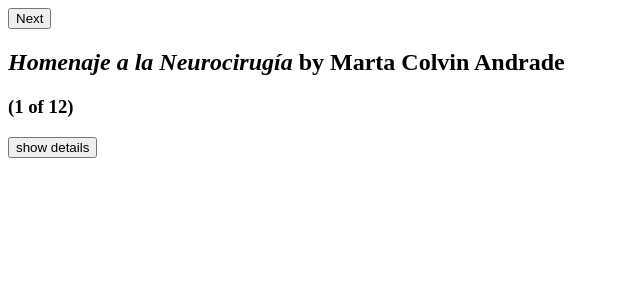
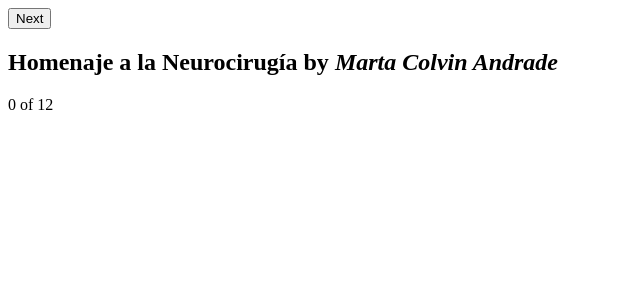
Before and after one commit to get-aakash/reactPlayground, a React (Vite) app: page / in a window 1280 px wide. Shown: the top 300 px of the page, without its empty margins (0-640 px from the left). Built offline with nearby package versions, Linux system fonts and the light colour scheme.

Commit message:
usestate and list

```diff
--- a/src/App.jsx
+++ b/src/App.jsx
@@ -1,33 +1,22 @@
-import { useState } from "react"
-import { sculptureList } from "./components/data"
+import React from 'react'
+import { useState } from 'react'
+import {sculptureList} from "./components/data";
 
+const App = () => {
+  const [index,setIndex] = useState(0)
+  let sculpture = sculptureList
 
-export default function Gallery(){
-  const [index,setIndex] = useState(0)
-  const [showMore, setShowMore] = useState(false)
-  const hasNext = index<sculptureList.length-1
+  function onButtonClick(){
+    setIndex(index+1)
 
-  function handleNextClick() {
-    if (hasNext) {
-      setIndex(index + 1);
-    } else {
-      setIndex(0);
-    }
   }
-  function handleMoreClick(){
-    setShowMore(!showMore)
-  }
-  let sculpture = sculptureList[index]
-  return(
-    <>
-    <button onClick={handleNextClick}>Next</button>
-    <h2>
-      <i>{sculpture.name}</i> by {sculpture.artist}
-    </h2>
-    <h3>({index+1} of {sculptureList.length})</h3>
-    <button onClick={handleMoreClick}>
-      {showMore ? 'Hide': 'show'} details
-    </button>
-    </>
+  return (
+    <div>
+      <button onClick={onButtonClick}>Next</button>
+      <h2>{sculpture[index].name} by <i>{sculpture[index].artist}</i></h2>
+      <p>{index} of {sculpture.length}</p>
+    </div>
   )
 }
+
+export default App
```
